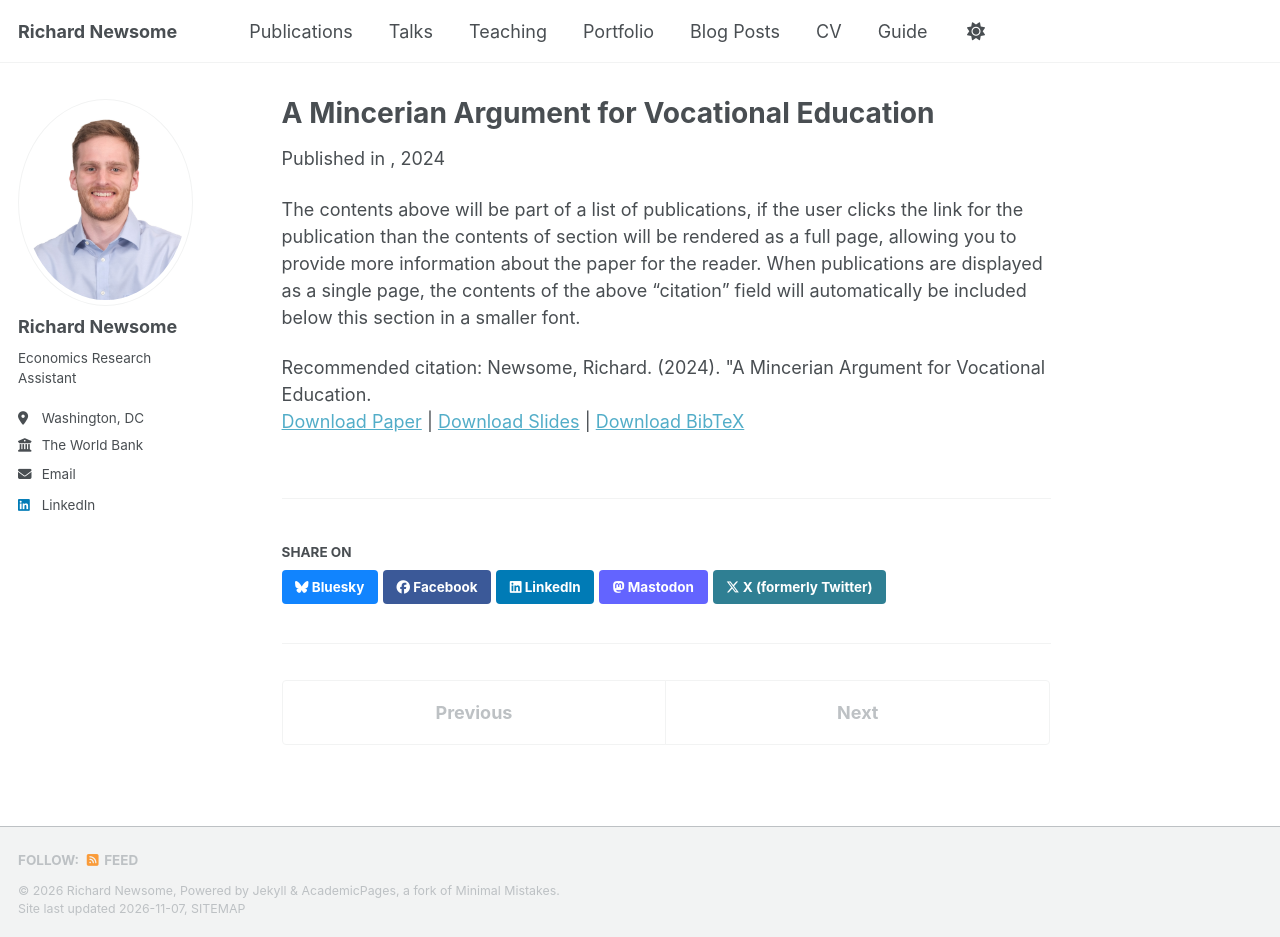
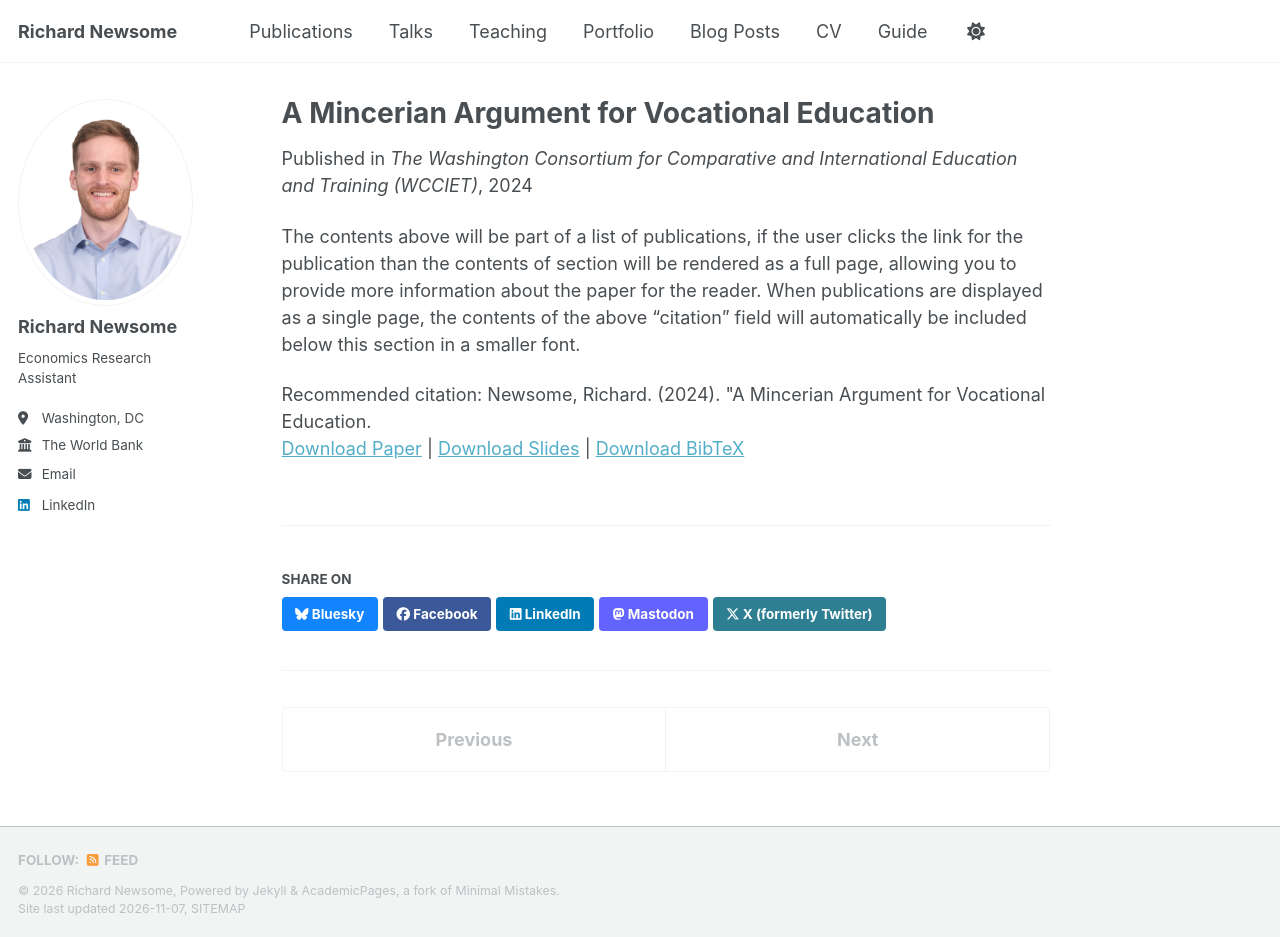
Before and after one commit to richardbnewsome/richardbnewsome.github.io, a Jekyll site: the page built from _publications/2024-11-01-Mincer.md, in a window 1280 px wide and 937 px high. Built offline with Jekyll 4.4.1, drawn with Linux system fonts in a browser that asks for light colours; a script bundle is joined from its source files by our own code; a style sheet for code colours, icons or effects is not loaded.

Commit message:
Update 2024-11-01-Mincer.md

```diff
--- a/_publications/2024-11-01-Mincer.md
+++ b/_publications/2024-11-01-Mincer.md
@@ -5,7 +5,7 @@ category: other
 permalink: /publication/2024-11-01-Mincer
 excerpt: 'Course paper written originally for the course *Using Economics to Understand Health and Education*.'
 date: 2024-11-01
-venue: ''
+venue: 'The Washington Consortium for Comparative and International Education and Training (WCCIET)'
 slidesurl: ''
 paperurl: 'https://academicpages.github.io/files/A%20Mincerian%20Argument%20for%20Vocational%20Education_RNewsome.pdf'
 bibtexurl: ''
```
